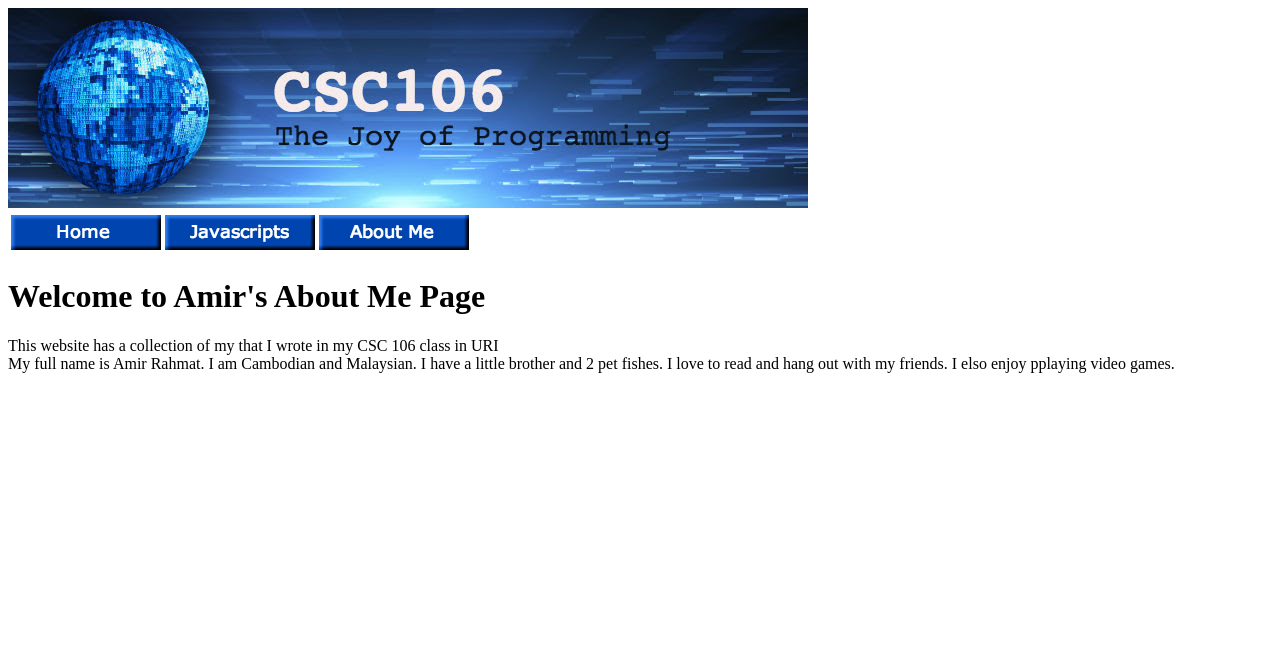
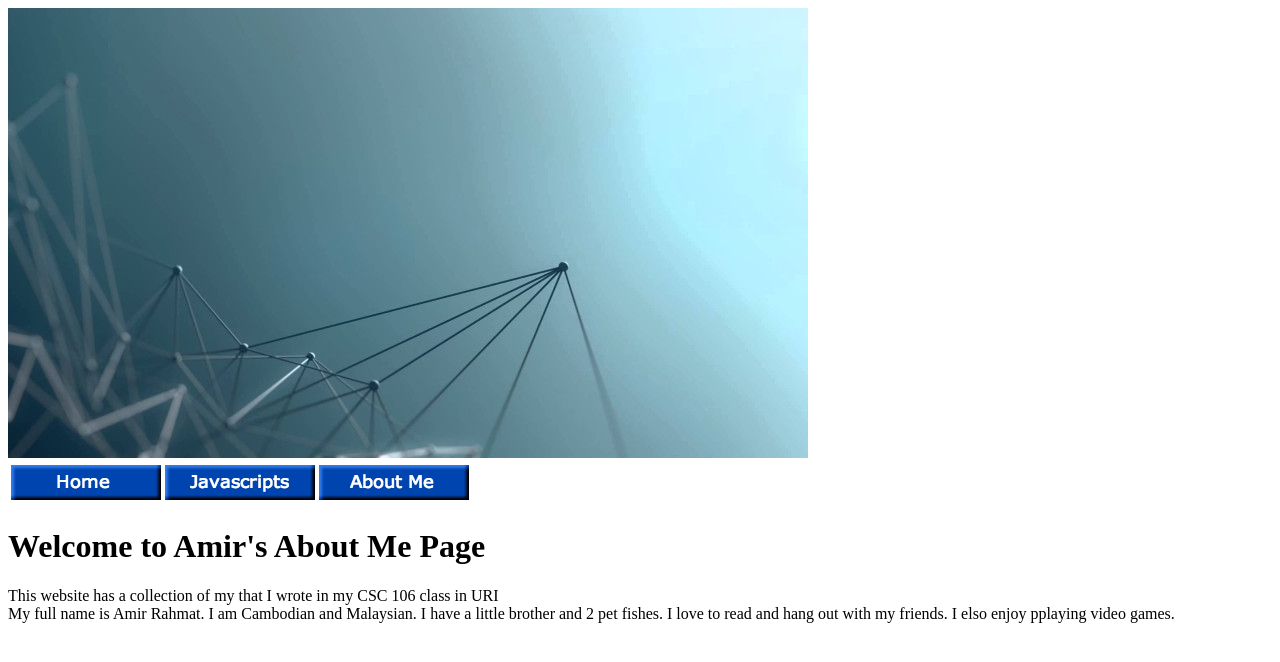
Before and after one commit to arahmat25/106website, a plain HTML site: page AboutMe.html in a window 1280 px wide. Drawn offline with Linux system fonts and the light colour scheme.

Commit message:
Update AboutMe.html

```diff
--- a/AboutMe.html
+++ b/AboutMe.html
@@ -5,6 +5,7 @@
         <title>Amir's Programming Portfolio</title>
     </head>
     <body>
+        <img src="aboutmebackground.jpg"
         <img src="csc106_banner.jpg">
           <table>
                    <tr>
```
